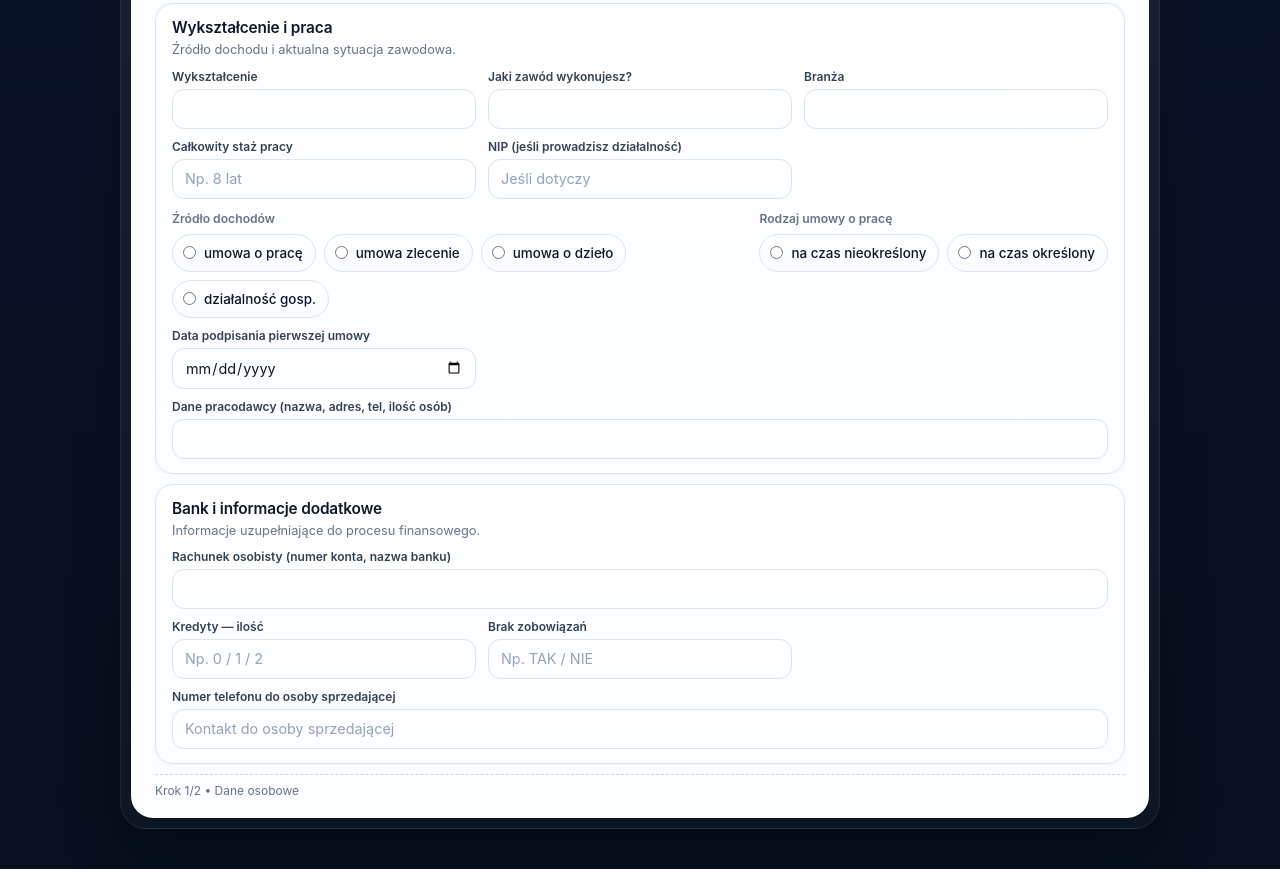
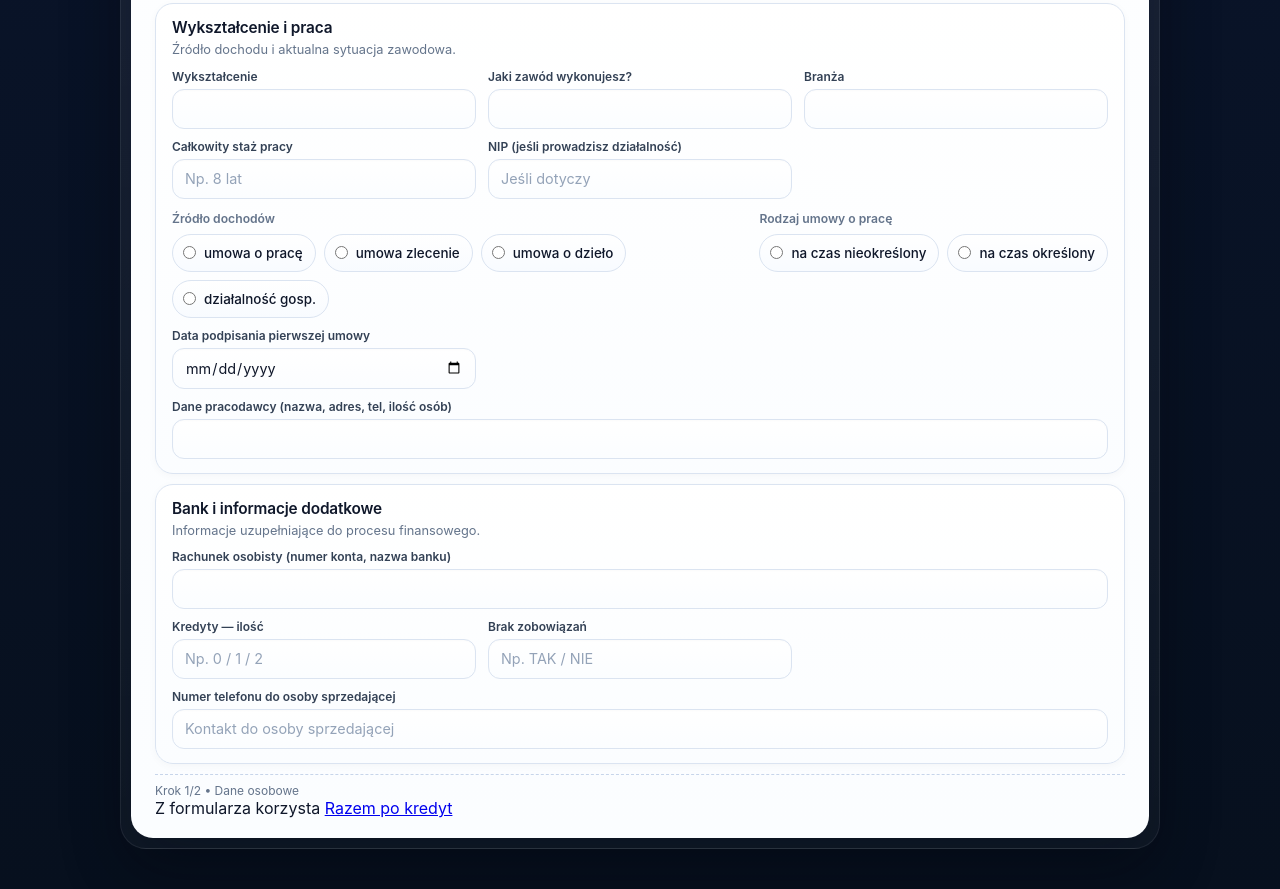
Before and after one commit to astro-muzzy/formularz-klienta, a plain HTML site: page index.html in a window 1280 px wide. Shown: the part 1175-2064 px from the top of the page. Drawn offline with Linux system fonts and the light colour scheme.

Commit message:
Update version number
Updated version number from 1.4 to 1.4.1

```diff
--- a/index.html
+++ b/index.html
@@ -49,7 +49,7 @@
               </div>
               <div class="meta-badge">
                 <span class="meta-label">Wersja</span>
-                <strong>1.4</strong>
+                <strong>1.4.1</strong>
               </div>
             </div>
           </header>
@@ -346,6 +346,11 @@
 
             <div class="page-footer muted small">Krok 2/2 • Zobowiązania</div>
           </section>
+
+          <footer class="partner-footer" aria-label="Informacja o użytkowniku formularza">
+            Z formularza korzysta
+            <a href="https://razempokredyt.pl/" target="_blank" rel="noopener noreferrer">Razem po kredyt</a>
+          </footer>
         </section>
       </section>
     </main>
```
